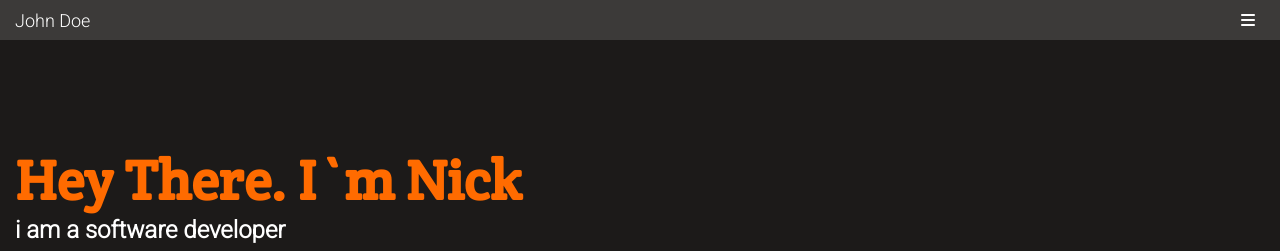
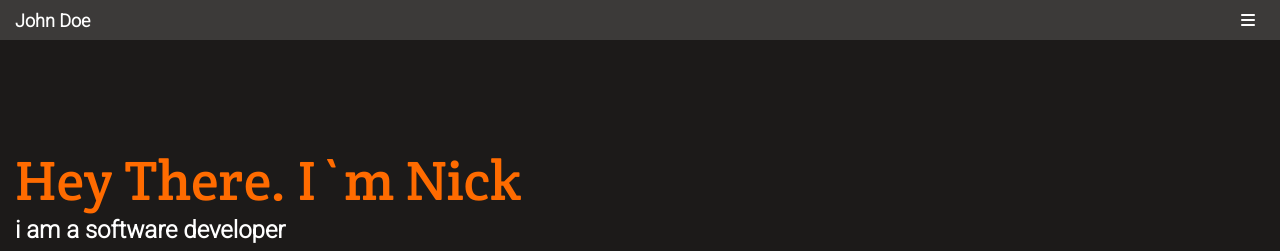
Before and after one commit to businesskaniki/portfolio, a plain HTML site: page index.html in a window 1280 px wide. Shown: the top 251 px of the page. Drawn offline with Linux system fonts and the light colour scheme.

Commit message:
fixed the font weight

```diff
--- a/styles.css
+++ b/styles.css
@@ -23,7 +23,7 @@
   color: white;
   margin-left: 15px;
   font-size: 18px;
-  font-weight: 700px;
+  font-weight: 700;
 }
 
 .nav i {
@@ -48,7 +48,7 @@
   color: #ff6b00;
   font-family: 'Crete Round', serif;
   font-style: normal;
-  font-weight: 400px;
+  font-weight: 400;
   font-size: 56px;
 }
 
@@ -64,7 +64,7 @@
   margin-top: 10px;
   margin-right: 10px;
   font-family: "Poppins", sans-serif;
-  font-weight: 400px;
+  font-weight: 400;
   font-size: 16px;
 }
 
```
